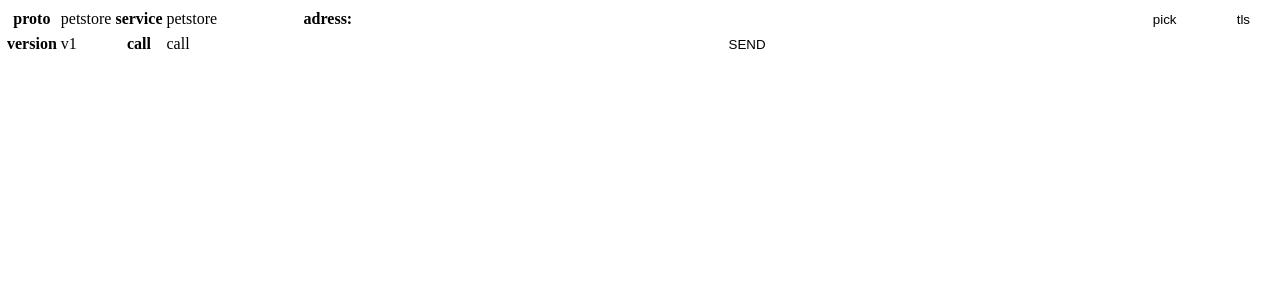
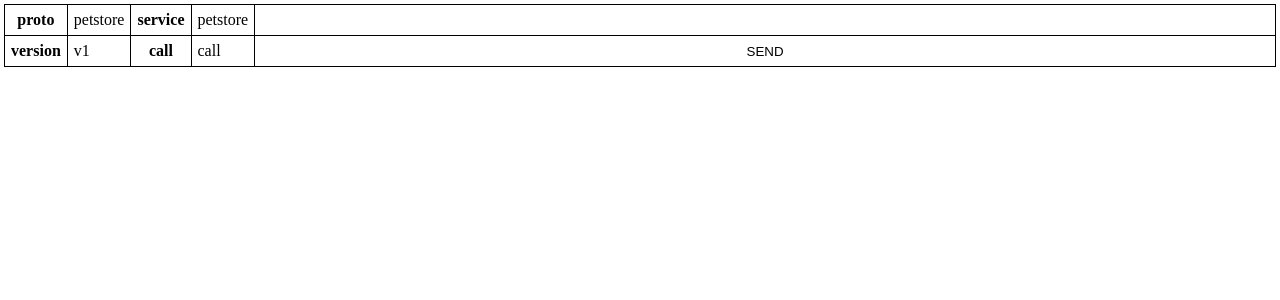
Before and after one commit to d1nch8g/grpc-clicker, a Svelte app in the folder webview/: page / in a window 1280 px wide. Shown: the top 300 px of the page. Built offline with nearby package versions, Linux system fonts and the light colour scheme.

Commit message:
top panel finita

```diff
--- a/webview/src/Adress.svelte
+++ /dev/null
@@ -1,30 +0,0 @@
-<script>
-  export let adresses = [];
-  export let adress = "";
-  $: adress = adress;
-</script>
-
-<div class="row">
-  <th>adress: </th>
-  <div class="elem">
-    <input type="text" />
-  </div>
-  <div class="elem">
-    <button> pick </button>
-  </div>
-  <div class="elem">
-    <button>tls</button>
-  </div>
-</div>
-
-<style>
-  .row {
-    width: 100%;
-    display: table;
-  }
-  .elem {
-    display: table-cell;
-    margin-left: 4px;
-    margin-right: 4px;
-  }
-</style>
--- a/webview/src/TopPanel.svelte
+++ b/webview/src/TopPanel.svelte
@@ -1,5 +1,4 @@
 <script>
-  import Adress from "./Adress.svelte";
   export let proto = "petstore";
   export let version = "v1";
   export let service = "petstore";
@@ -16,9 +15,8 @@
     <td>{proto}</td>
     <th>service</th>
     <td>{service}</td>
-
     <td class="expanded">
-      <Adress adress="{adress}" adresses="{adresses}" />
+      <input type="text" name="" id="" />
     </td>
   </tr>
   <tr>
@@ -34,7 +32,19 @@
 
 <style>
   table {
+    padding-top: 16px;
+    padding-left: 82px;
+    padding-right: 82px;
     margin: 4px;
+    border: 1px solid;
+    border-collapse: collapse;
+  }
+  td,
+  th {
+    margin: 6px;
+    padding: 6px;
+    border: 1px solid;
+    border-collapse: collapse;
   }
   .expanded {
     width: 100%;
```
